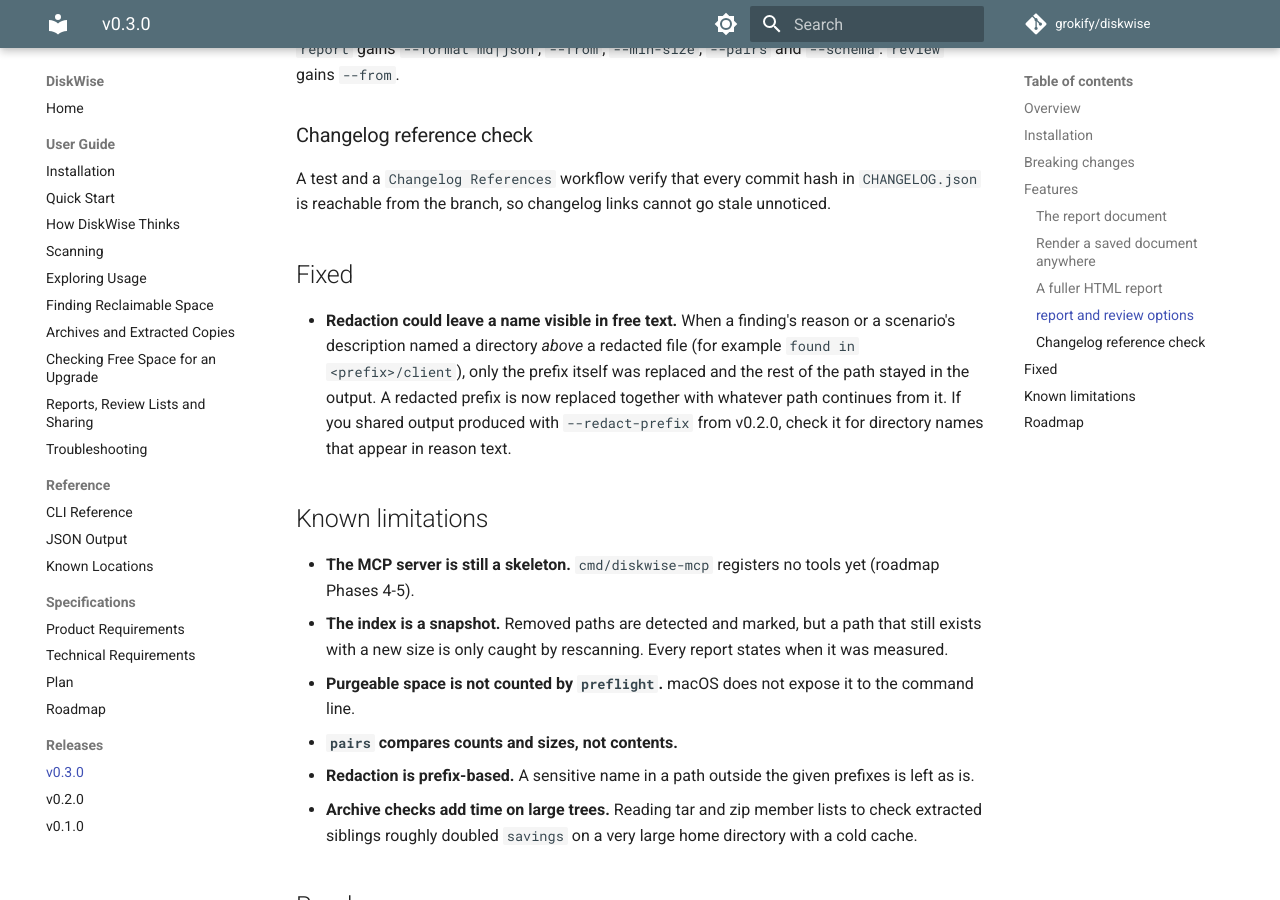
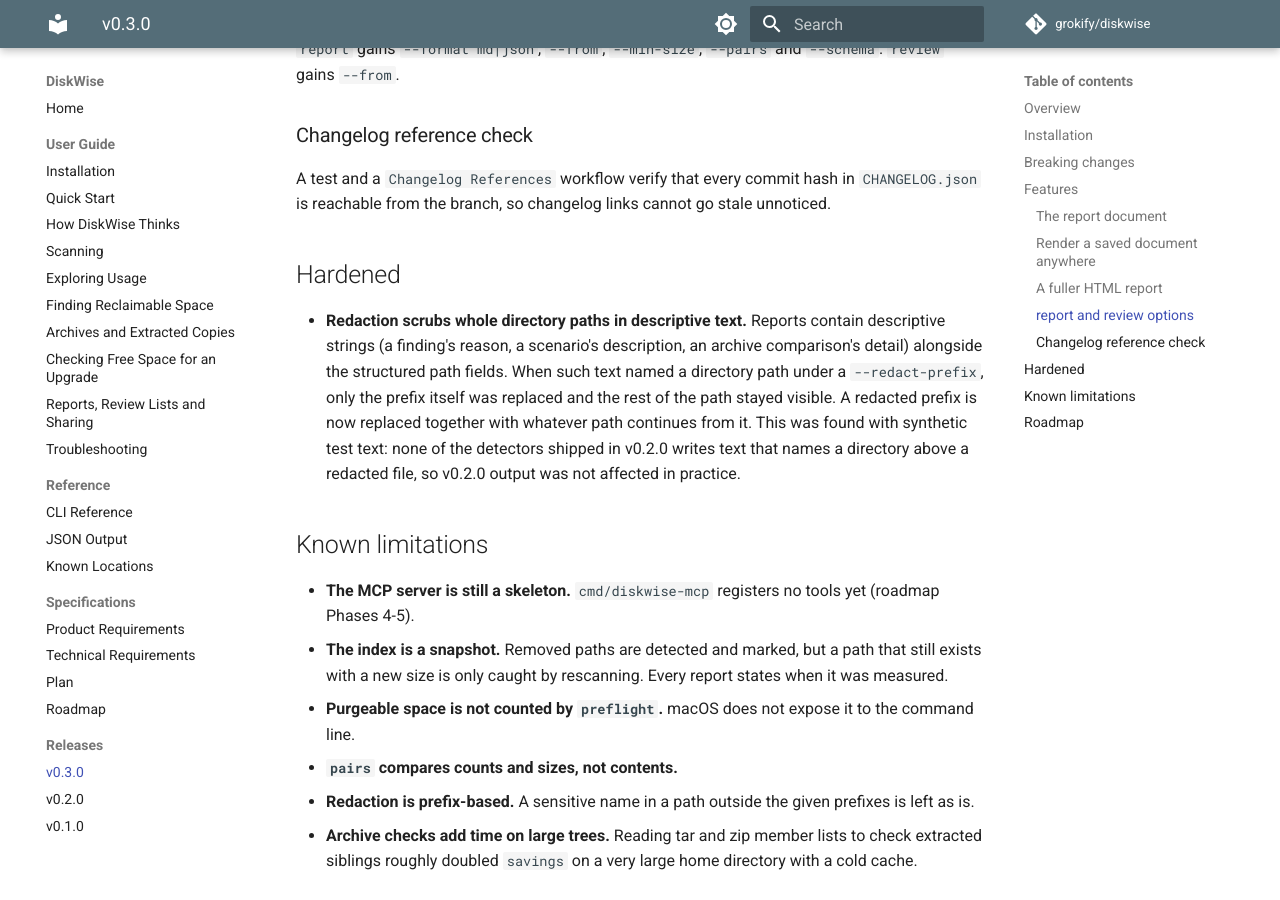
Before and after one commit to grokify/diskwise, an MkDocs documentation site: the page built from docs/releases/v0.3.0.md, in a window 1280 px wide and 900 px high, scrolled down 1686 px. Built offline with MkDocs 1.6.1 and Material for MkDocs 9.7.7, drawn with Linux system fonts in a browser that asks for light colours; comment, search, counter and statistics services are not loaded.

Commit message:
docs(release): describe the redaction change as hardening
None of the detectors shipped in v0.2.0 writes descriptive text naming a
directory above a redacted file, so the change tightens scrubbing without
correcting an observed leak. The release notes now say that, and explain
what descriptive text is.

Co-Authored-By: Claude Sonnet 5.5 <noreply@anthropic.com>

```diff
--- a/docs/releases/v0.3.0.md
+++ b/docs/releases/v0.3.0.md
@@ -78,15 +78,17 @@ A test and a `Changelog References` workflow verify that every commit hash in
 `CHANGELOG.json` is reachable from the branch, so changelog links cannot go
 stale unnoticed.
 
-## Fixed
+## Hardened
 
-- **Redaction could leave a name visible in free text.** When a finding's
-  reason or a scenario's description named a directory *above* a redacted
-  file (for example `found in <prefix>/client`), only the prefix itself was
-  replaced and the rest of the path stayed in the output. A redacted prefix is
-  now replaced together with whatever path continues from it. If you shared
-  output produced with `--redact-prefix` from v0.2.0, check it for directory
-  names that appear in reason text.
+- **Redaction scrubs whole directory paths in descriptive text.** Reports
+  contain descriptive strings (a finding's reason, a scenario's description,
+  an archive comparison's detail) alongside the structured path fields. When
+  such text named a directory path under a `--redact-prefix`, only the prefix
+  itself was replaced and the rest of the path stayed visible. A redacted
+  prefix is now replaced together with whatever path continues from it. This
+  was found with synthetic test text: none of the detectors shipped in v0.2.0
+  writes text that names a directory above a redacted file, so v0.2.0 output
+  was not affected in practice.
 
 ## Known limitations
 
```
